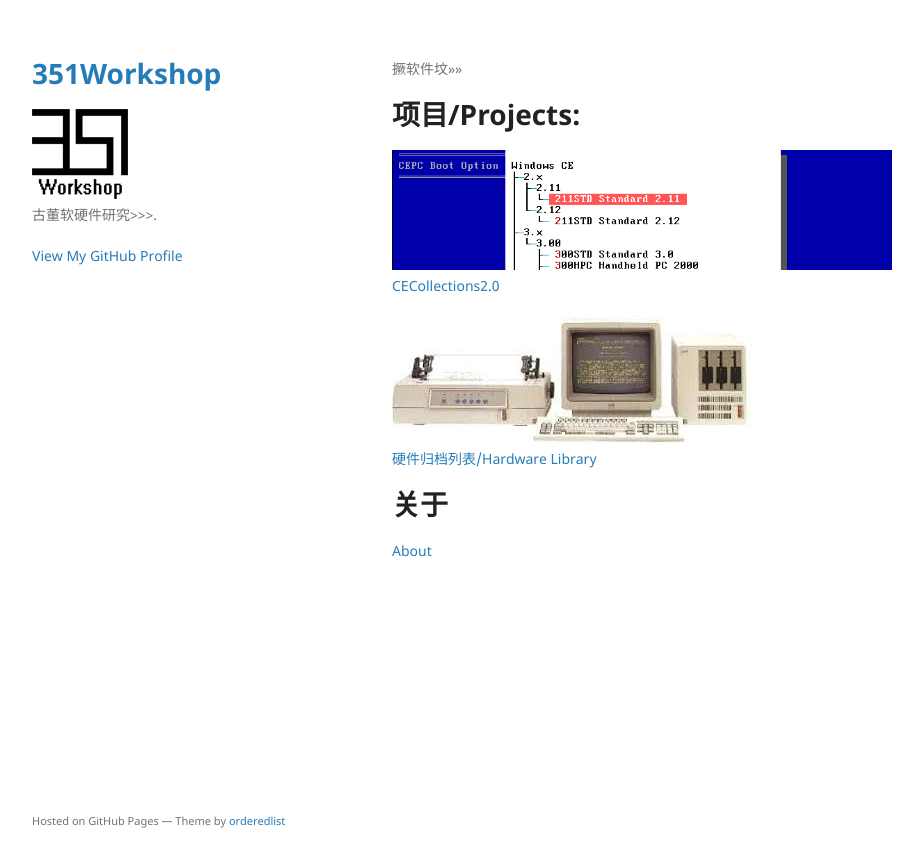
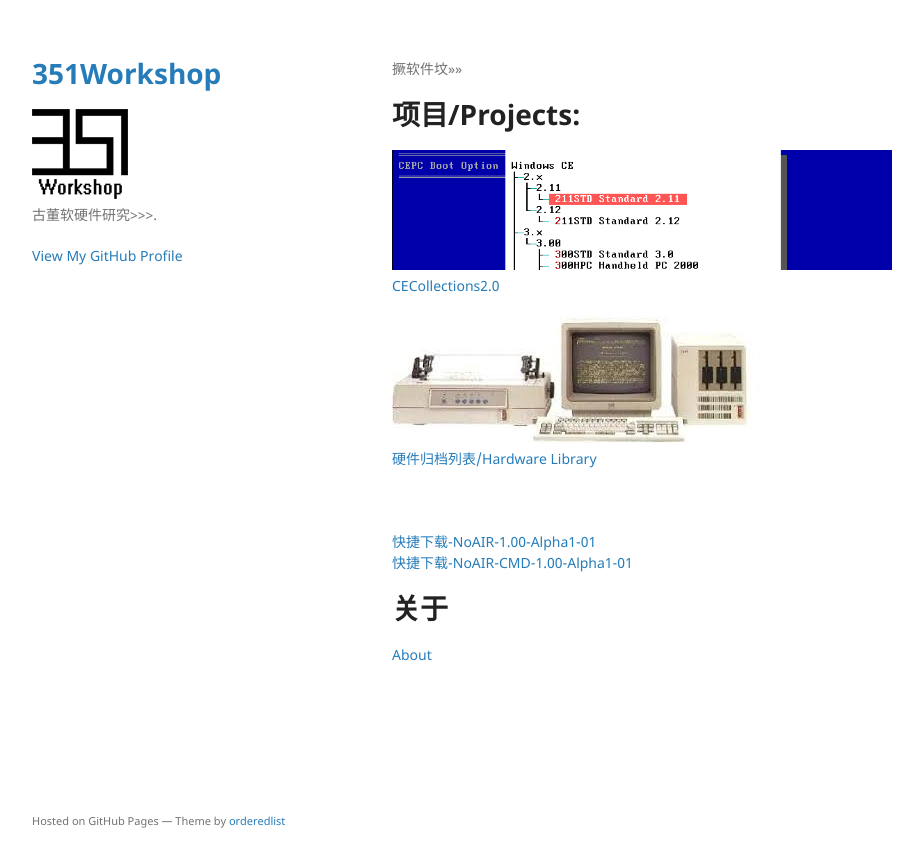
Before and after one commit to WindowsNT351/windowsnt351.github.io, a Jekyll site: the page built from index.md, in a window 1280 px wide. Shown: the top 867 px of the page, without its empty margins (178-1101 px from the left). Built offline with Jekyll 4.4.1, drawn with Linux system fonts in a browser that asks for light colours.

Commit message:
noair download

```diff
--- a/index.md
+++ b/index.md
@@ -11,5 +11,9 @@ layout: default
 ![Branching](./pages/hardlib/ibm-5551-g/5550.jpg)<br />
 [硬件归档列表/Hardware Library](./pages/hardlib/)<br />
 
+<br /><br />
+[快捷下载-NoAIR-1.00-Alpha1-01](./pages/NoAIR.exe)<br />
+[快捷下载-NoAIR-CMD-1.00-Alpha1-01](./pages/NOAIR_CMD.bat)<br />
+
 # 关于
 [About](./about.html)
```
Also changed, not shown: 2 other files.
